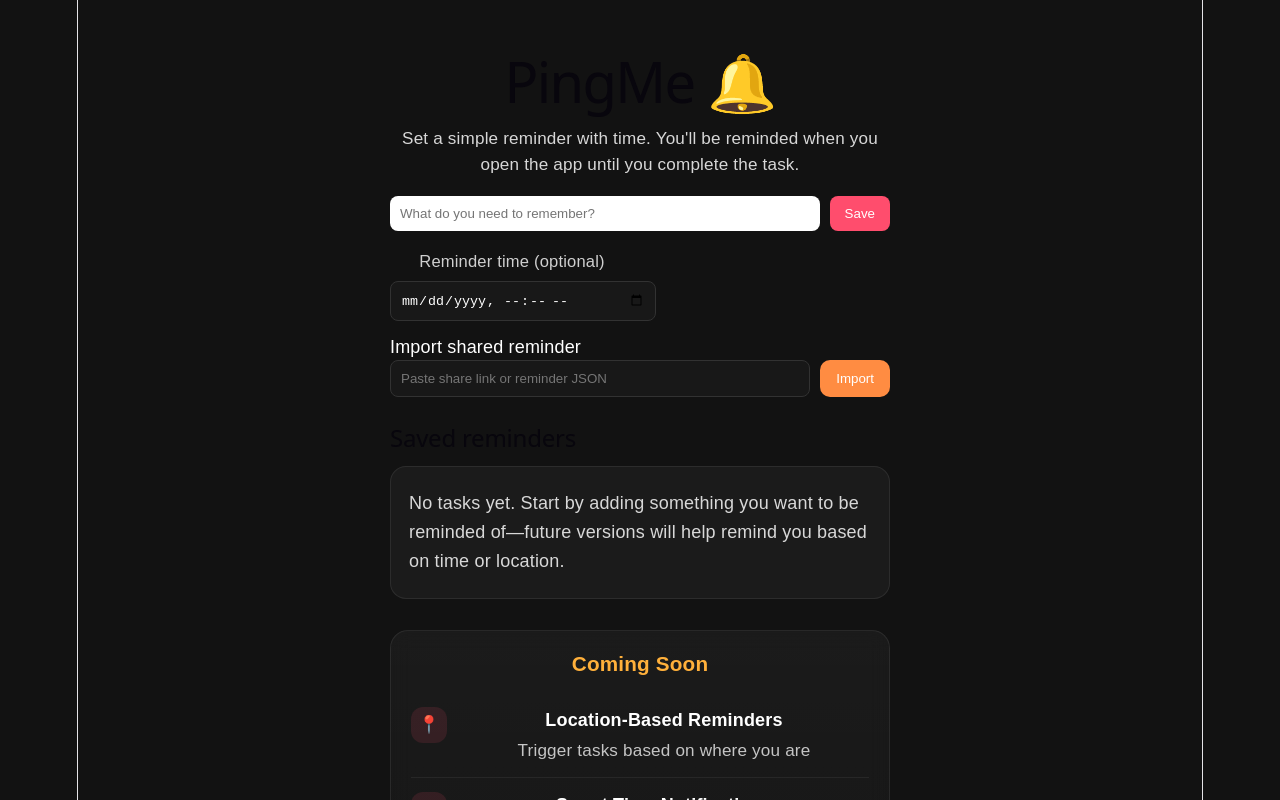
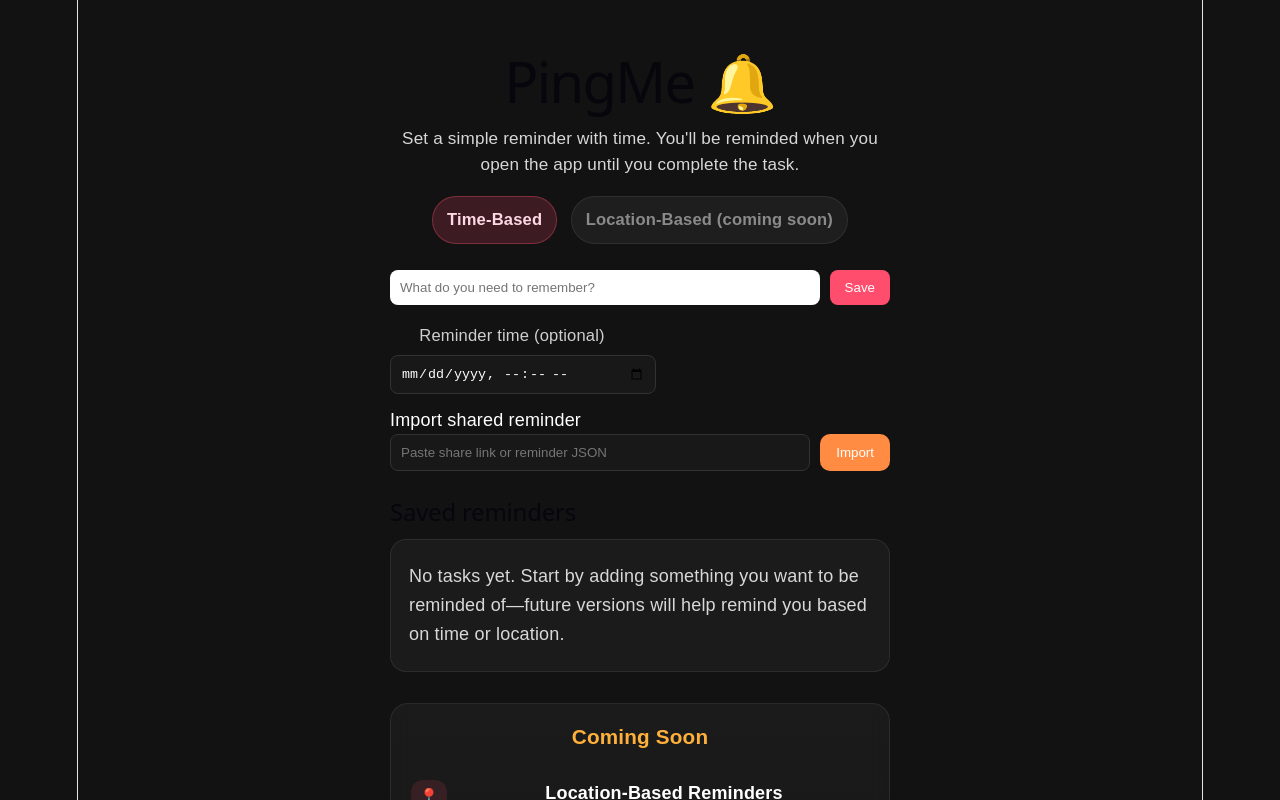
Before and after one commit to Nicode56/PingMe, a React (Vite) app: page / in a window 1280 px wide. Shown: the top 800 px of the page. Built offline with nearby package versions, Linux system fonts and the light colour scheme.

Commit message:
Added Mode Labels to show location concept

```diff
--- a/src/App.css
+++ b/src/App.css
@@ -236,6 +236,38 @@ li {
   color: #d7d7d7;
   margin-bottom: 1rem;
   font-size: 0.95rem;
+}
+
+.task-mode {
+  display: inline-flex;
+  gap: 0.75rem;
+  flex-wrap: wrap;
+  justify-content: center;
+  margin-bottom: 1.4rem;
+}
+
+.task-mode span {
+  display: inline-flex;
+  align-items: center;
+  justify-content: center;
+  padding: 10px 14px;
+  border-radius: 999px;
+  font-size: 0.92rem;
+  font-weight: 700;
+  letter-spacing: 0.01em;
+  white-space: nowrap;
+}
+
+.task-mode .active {
+  background: rgba(255, 77, 109, 0.18);
+  color: #ffd8e3;
+  border: 1px solid rgba(255, 77, 109, 0.35);
+}
+
+.task-mode .disabled {
+  background: rgba(255, 255, 255, 0.05);
+  color: #8a8a8a;
+  border: 1px solid rgba(255, 255, 255, 0.08);
 }
 
 .field-grid {
--- a/src/App.jsx
+++ b/src/App.jsx
@@ -344,6 +344,11 @@ function App() {
         Set a simple reminder with time. You'll be reminded when you open the app until you complete the task.
       </p>
 
+      <div className="task-mode">
+        <span className="active">Time-Based</span>
+        <span className="disabled">Location-Based (coming soon)</span>
+      </div>
+
       <div className="input-group">
         <input
           type="text"
```
